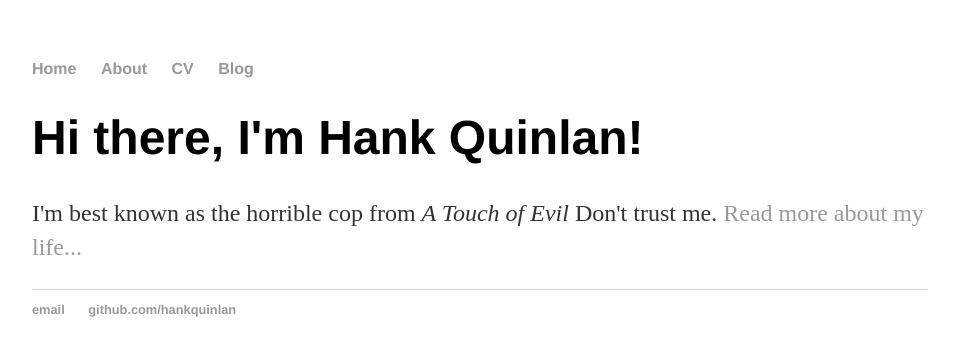
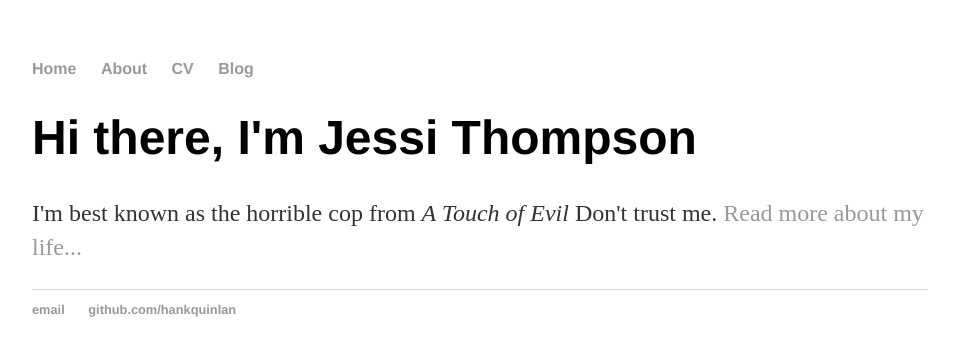
Before and after one commit to jessithompson/jessithompson.github.io, a Jekyll site: the page built from index.html, in a window 1280 px wide. Shown: the top 356 px of the page, without its empty margins (160-1115 px from the left). Built offline with Jekyll 4.4.1, drawn with Linux system fonts in a browser that asks for light colours.

Commit message:
Update index.html

```diff
--- a/index.html
+++ b/index.html
@@ -1,8 +1,8 @@
 ---
 layout: default
-title: Hank Quinlan, Horrible Cop
+title: Jessi Thompson
 ---
 <div class="blurb">
-	<h1>Hi there, I'm Hank Quinlan!</h1>
+	<h1>Hi there, I'm Jessi Thompson</h1>
 	<p>I'm best known as the horrible cop from <em>A Touch of Evil</em> Don't trust me. <a href="/about">Read more about my life...</a></p>
 </div><!-- /.blurb -->
```
